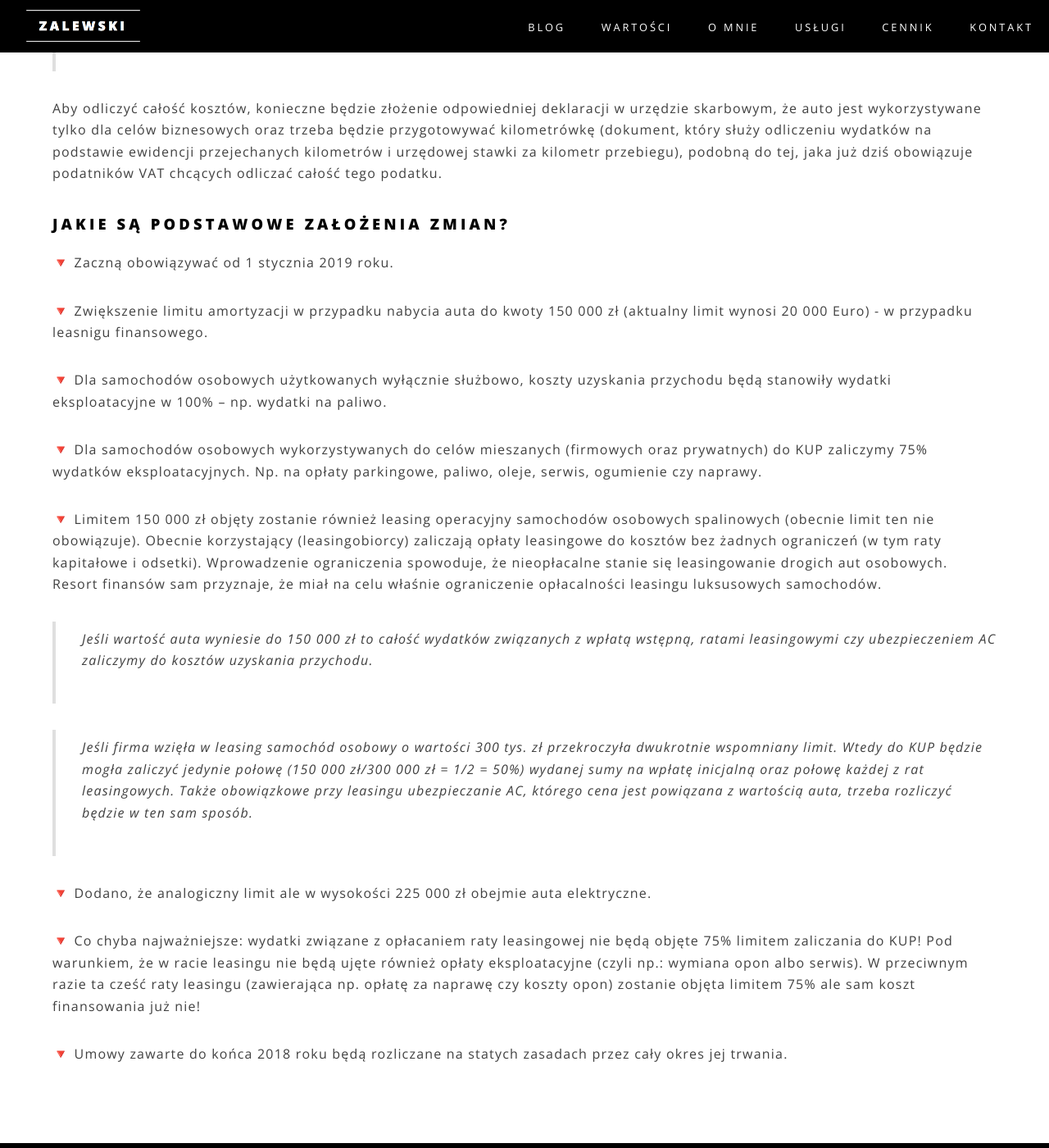
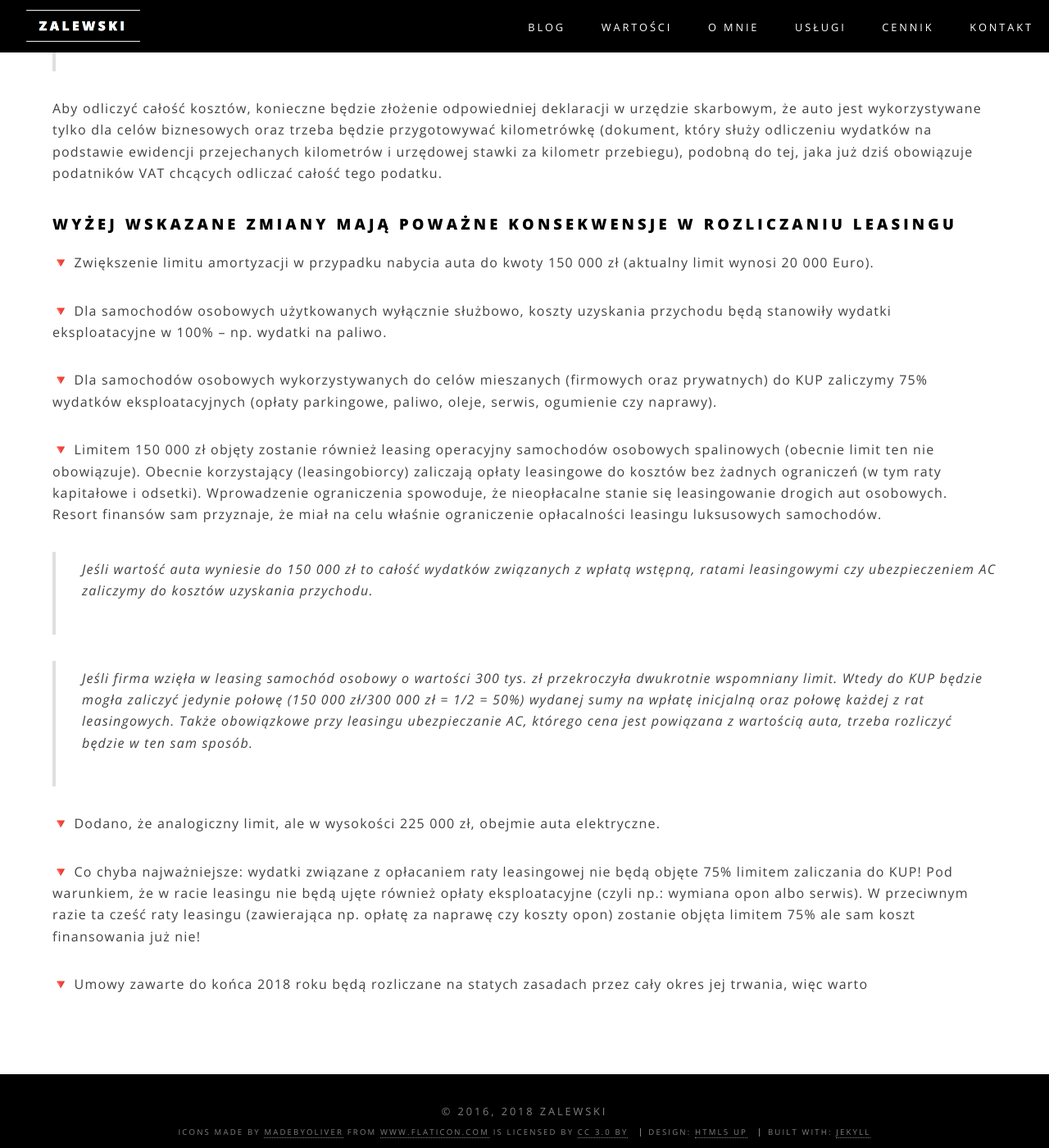
Before and after one commit to zalewskifinance/zalewskifinance.github.io, a Jekyll site: the page built from _posts/2018-12-06-zmiany.md, in a window 1280 px wide and 1400 px high, scrolled down 1202 px. Shown: the whole window at 82% size. Built offline with Jekyll 4.4.1, drawn with Linux system fonts in a browser that asks for light colours; some of the changed text lies outside the part shown.

Commit message:
Update 2018-12-06-zmiany.md

```diff
--- a/_posts/2018-12-06-zmiany.md
+++ b/_posts/2018-12-06-zmiany.md
@@ -26,14 +26,13 @@ Projekt przyjęty przez Sejm wprowadza także ograniczenia w zaliczaniu do koszt
 Aby odliczyć całość kosztów, konieczne będzie złożenie odpowiedniej deklaracji w urzędzie skarbowym, że auto jest wykorzystywane tylko dla celów biznesowych oraz trzeba będzie przygotowywać kilometrówkę (dokument, który służy odliczeniu wydatków na podstawie ewidencji przejechanych kilometrów i urzędowej stawki za kilometr przebiegu), podobną do tej, jaka już dziś obowiązuje podatników VAT chcących odliczać całość tego podatku.
 
 
-### Jakie są podstawowe założenia zmian?
-🔻 Zaczną obowiązywać od 1 stycznia 2019 roku.
+### Wyżej wskazane zmiany mają poważne konsekwensje w rozliczaniu leasingu
 
-🔻 Zwiększenie limitu amortyzacji w przypadku nabycia auta do kwoty 150 000 zł (aktualny limit wynosi 20 000 Euro) - w przypadku leasnigu finansowego.
+🔻 Zwiększenie limitu amortyzacji w przypadku nabycia auta do kwoty 150 000 zł (aktualny limit wynosi 20 000 Euro).
 
 🔻 Dla samochodów osobowych użytkowanych wyłącznie służbowo, koszty uzyskania przychodu będą stanowiły wydatki eksploatacyjne w 100% – np. wydatki na paliwo.
 
-🔻 Dla  samochodów osobowych wykorzystywanych do celów mieszanych (firmowych oraz prywatnych) do KUP zaliczymy 75% wydatków eksploatacyjnych. Np. na opłaty parkingowe, paliwo, oleje, serwis, ogumienie czy naprawy.
+🔻 Dla  samochodów osobowych wykorzystywanych do celów mieszanych (firmowych oraz prywatnych) do KUP zaliczymy 75% wydatków eksploatacyjnych (opłaty parkingowe, paliwo, oleje, serwis, ogumienie czy naprawy).
 
 🔻 Limitem 150 000 zł objęty zostanie również leasing operacyjny samochodów osobowych spalinowych (obecnie limit ten nie obowiązuje).
 Obecnie korzystający (leasingobiorcy) zaliczają opłaty leasingowe do kosztów bez żadnych ograniczeń (w tym raty kapitałowe i odsetki). Wprowadzenie ograniczenia spowoduje, że nieopłacalne stanie się leasingowanie drogich aut osobowych. Resort finansów sam przyznaje, że miał na celu właśnie ograniczenie opłacalności leasingu luksusowych samochodów.
@@ -42,10 +41,10 @@ Obecnie korzystający (leasingobiorcy) zaliczają opłaty leasingowe do kosztów
 
 > Jeśli firma wzięła w leasing samochód osobowy o wartości 300 tys. zł przekroczyła dwukrotnie wspomniany limit. Wtedy do KUP będzie mogła zaliczyć jedynie połowę (150 000 zł/300 000 zł = 1/2 = 50%) wydanej sumy na wpłatę inicjalną oraz połowę każdej z rat leasingowych. Także obowiązkowe przy leasingu ubezpieczanie AC, którego cena jest powiązana z wartością auta, trzeba rozliczyć będzie w ten sam sposób.
 
-🔻 Dodano, że analogiczny limit ale w wysokości 225 000 zł obejmie auta elektryczne.
+🔻 Dodano, że analogiczny limit, ale w wysokości 225 000 zł, obejmie auta elektryczne.
 
 🔻 Co chyba najważniejsze: wydatki związane z opłacaniem raty leasingowej nie będą objęte 75% limitem zaliczania do KUP!
 Pod warunkiem, że w racie leasingu nie będą ujęte również opłaty eksploatacyjne (czyli np.: wymiana opon albo serwis).
 W przeciwnym razie ta cześć raty leasingu (zawierająca np. opłatę za naprawę czy koszty opon) zostanie objęta limitem 75% ale sam koszt finansowania już nie!
 
-🔻 Umowy zawarte do końca 2018 roku będą rozliczane na statych zasadach przez cały okres jej trwania.
+🔻 Umowy zawarte do końca 2018 roku będą rozliczane na statych zasadach przez cały okres jej trwania, więc warto
```
Also changed, not shown: other parts of _posts/2018-12-06-zmiany.md (+2 -2 lines).
